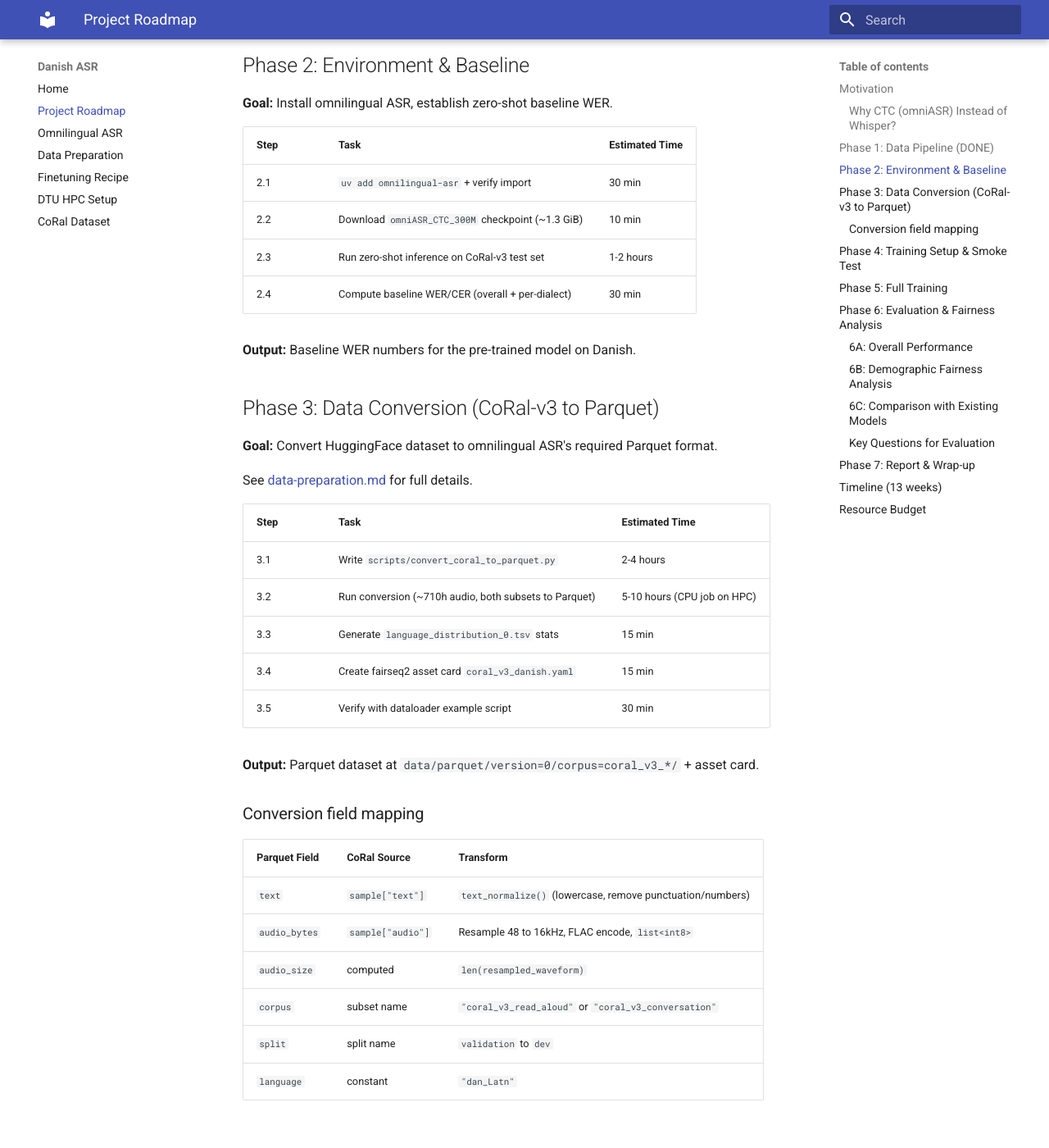
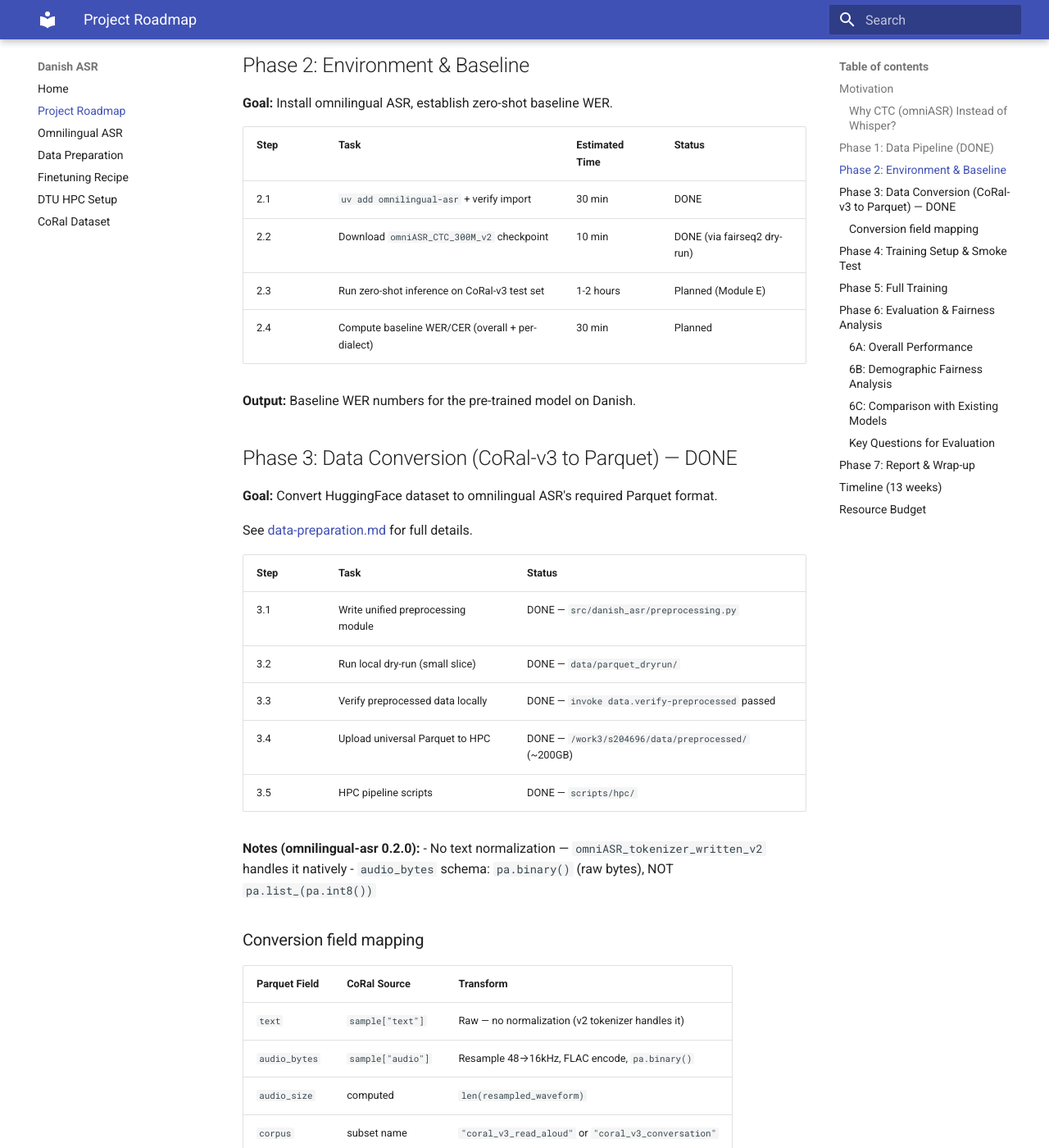
Before and after one commit to SalisMaxima/danish-asr, an MkDocs documentation site: the page built from docs/project-roadmap.md, in a window 1280 px wide and 1400 px high, scrolled down 1304 px. Shown: the whole window at 82% size. Built offline with MkDocs 1.6.1 and Material for MkDocs 9.7.7, drawn with Linux system fonts in a browser that asks for light colours; some of the changed text lies outside the part shown.

Commit message:
Fix split naming, hardcoded HPC paths, and broken conversion script

```diff
--- a/docs/project-roadmap.md
+++ b/docs/project-roadmap.md
@@ -36,40 +36,42 @@ The CoRal team trained both Whisper and Wav2Vec2 (CTC) models. Their largest Whi
 
 **Goal:** Install omnilingual ASR, establish zero-shot baseline WER.
 
-| Step | Task | Estimated Time |
-|---|---|---|
-| 2.1 | `uv add omnilingual-asr` + verify import | 30 min |
-| 2.2 | Download `omniASR_CTC_300M` checkpoint (~1.3 GiB) | 10 min |
-| 2.3 | Run zero-shot inference on CoRal-v3 test set | 1-2 hours |
-| 2.4 | Compute baseline WER/CER (overall + per-dialect) | 30 min |
+| Step | Task | Estimated Time | Status |
+|---|---|---|---|
+| 2.1 | `uv add omnilingual-asr` + verify import | 30 min | DONE |
+| 2.2 | Download `omniASR_CTC_300M_v2` checkpoint | 10 min | DONE (via fairseq2 dry-run) |
+| 2.3 | Run zero-shot inference on CoRal-v3 test set | 1-2 hours | Planned (Module E) |
+| 2.4 | Compute baseline WER/CER (overall + per-dialect) | 30 min | Planned |
 
 **Output:** Baseline WER numbers for the pre-trained model on Danish.
 
-## Phase 3: Data Conversion (CoRal-v3 to Parquet)
+## Phase 3: Data Conversion (CoRal-v3 to Parquet) — DONE
 
 **Goal:** Convert HuggingFace dataset to omnilingual ASR's required Parquet format.
 
 See [data-preparation.md](data-preparation.md) for full details.
 
-| Step | Task | Estimated Time |
+| Step | Task | Status |
 |---|---|---|
-| 3.1 | Write `scripts/convert_coral_to_parquet.py` | 2-4 hours |
-| 3.2 | Run conversion (~710h audio, both subsets to Parquet) | 5-10 hours (CPU job on HPC) |
-| 3.3 | Generate `language_distribution_0.tsv` stats | 15 min |
-| 3.4 | Create fairseq2 asset card `coral_v3_danish.yaml` | 15 min |
-| 3.5 | Verify with dataloader example script | 30 min |
+| 3.1 | Write unified preprocessing module | DONE — `src/danish_asr/preprocessing.py` |
+| 3.2 | Run local dry-run (small slice) | DONE — `data/parquet_dryrun/` |
+| 3.3 | Verify preprocessed data locally | DONE — `invoke data.verify-preprocessed` passed |
+| 3.4 | Upload universal Parquet to HPC | DONE — `/work3/s204696/data/preprocessed/` (~200GB) |
+| 3.5 | HPC pipeline scripts | DONE — `scripts/hpc/` |
 
-**Output:** Parquet dataset at `data/parquet/version=0/corpus=coral_v3_*/` + asset card.
+**Notes (omnilingual-asr 0.2.0):**
+- No text normalization — `omniASR_tokenizer_written_v2` handles it natively
+- `audio_bytes` schema: `pa.binary()` (raw bytes), NOT `pa.list_(pa.int8())`
 
 ### Conversion field mapping
 
 | Parquet Field | CoRal Source | Transform |
 |---|---|---|
-| `text` | `sample["text"]` | `text_normalize()` (lowercase, remove punctuation/numbers) |
-| `audio_bytes` | `sample["audio"]` | Resample 48 to 16kHz, FLAC encode, `list<int8>` |
+| `text` | `sample["text"]` | Raw — no normalization (v2 tokenizer handles it) |
+| `audio_bytes` | `sample["audio"]` | Resample 48→16kHz, FLAC encode, `pa.binary()` |
 | `audio_size` | computed | `len(resampled_waveform)` |
 | `corpus` | subset name | `"coral_v3_read_aloud"` or `"coral_v3_conversation"` |
-| `split` | split name | `validation` to `dev` |
+| `split` | split name | `validation` → `dev` |
 | `language` | constant | `"dan_Latn"` |
 
 ## Phase 4: Training Setup & Smoke Test
@@ -167,8 +169,8 @@ CoRal's rich metadata enables systematic fairness evaluation. Anders Sogaard's r
 | Weeks | Phase | Status |
 |---|---|---|
 | 1-3 | Phase 1: Data Pipeline | DONE |
-| 4-5 | Phase 2-3: Baseline + Data Conversion | Next |
-| 6-7 | Phase 4: Training Setup | Planned |
+| 4-5 | Phase 2-3: Environment + Data Conversion | DONE |
+| 6-7 | Phase 4: Training Setup | Next — submit HPC Parquet job (Module D) |
 | 8-9 | Phase 5: Full Training | Planned |
 | 10-11 | Phase 6: Evaluation & Fairness | Planned |
 | 12-13 | Phase 7: Report | Planned |
```
Also changed, not shown: CLAUDE.md (+1 -1 lines), 12 other files.
